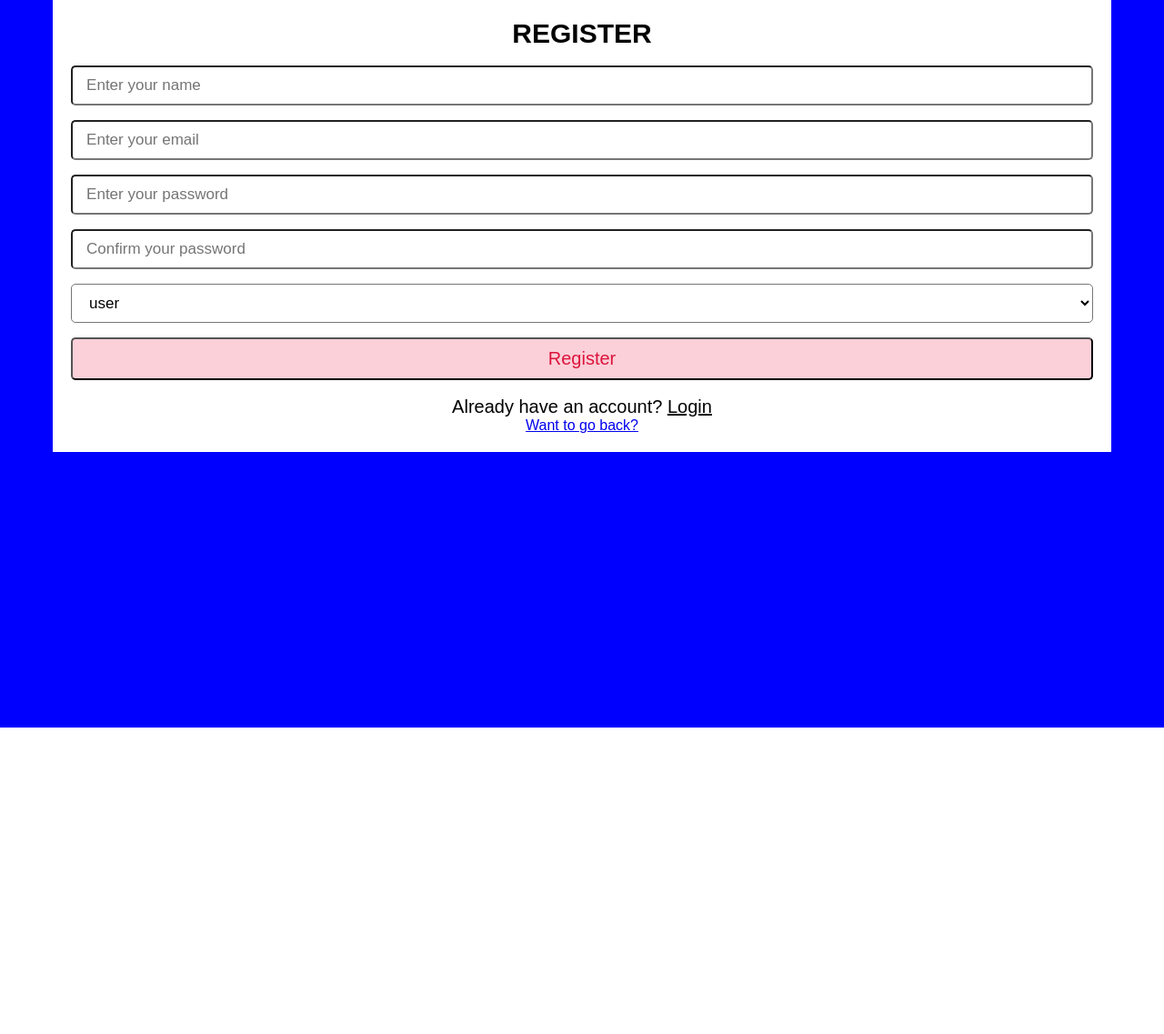
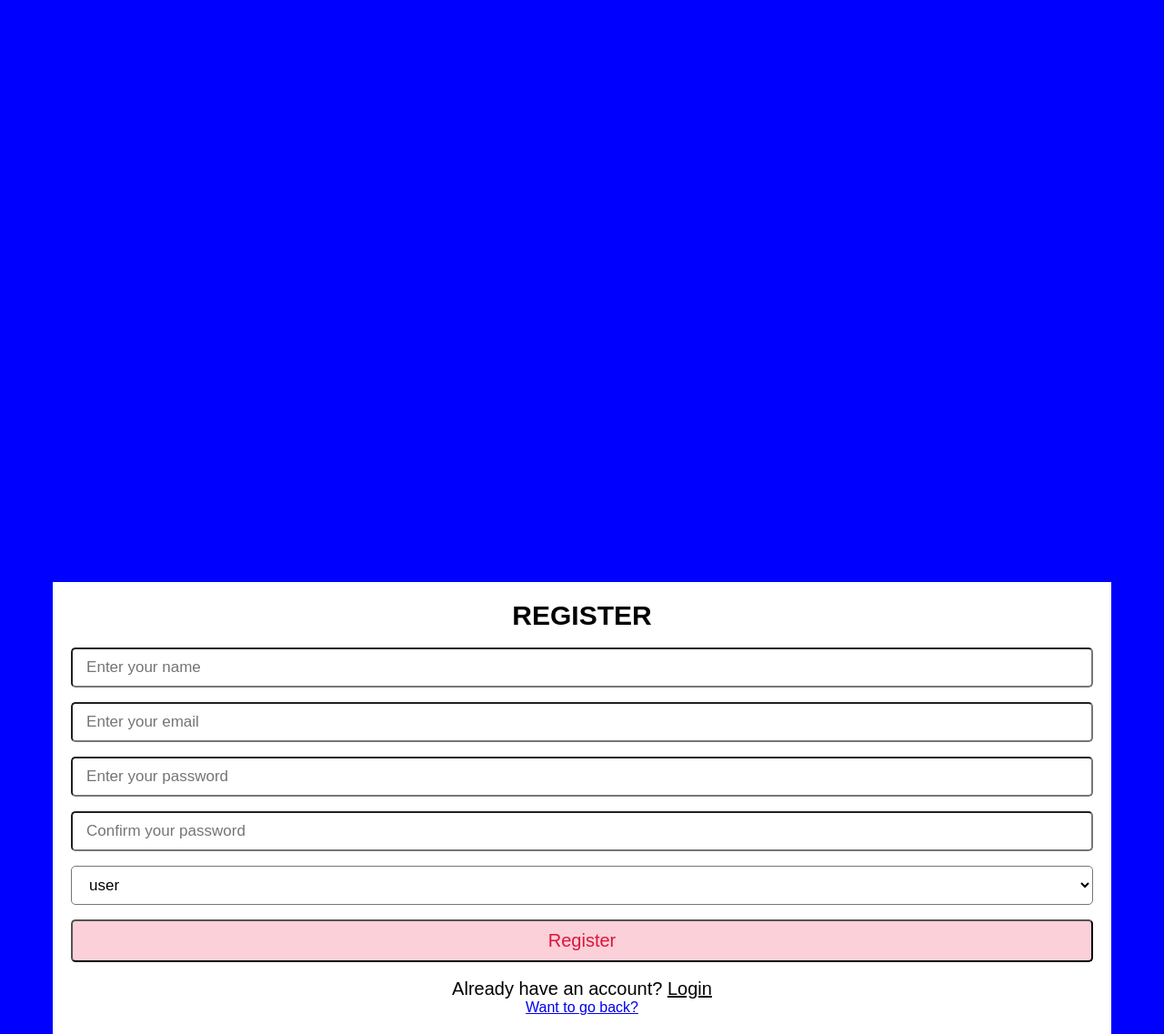
Before and after one commit to Jerkrop/jeremykropa.com_Website, a PHP site: page /register_form.php in a window 1280 px wide. Shown: the whole page at 91% size. Before the commit the page ends 800 px from the top, so only its background shows below. Run offline with PHP 8.4, Linux system fonts and the light colour scheme; some libraries are stand-ins or nearby versions.

Commit message:
attempt to move flex box to middle

```diff
--- a/css/form.css
+++ b/css/form.css
@@ -24,7 +24,7 @@
     justify-content: center;
     text-align: center;
     background-color: white;
-    ;
+    margin-top: 50%;
 
  }
 
```
